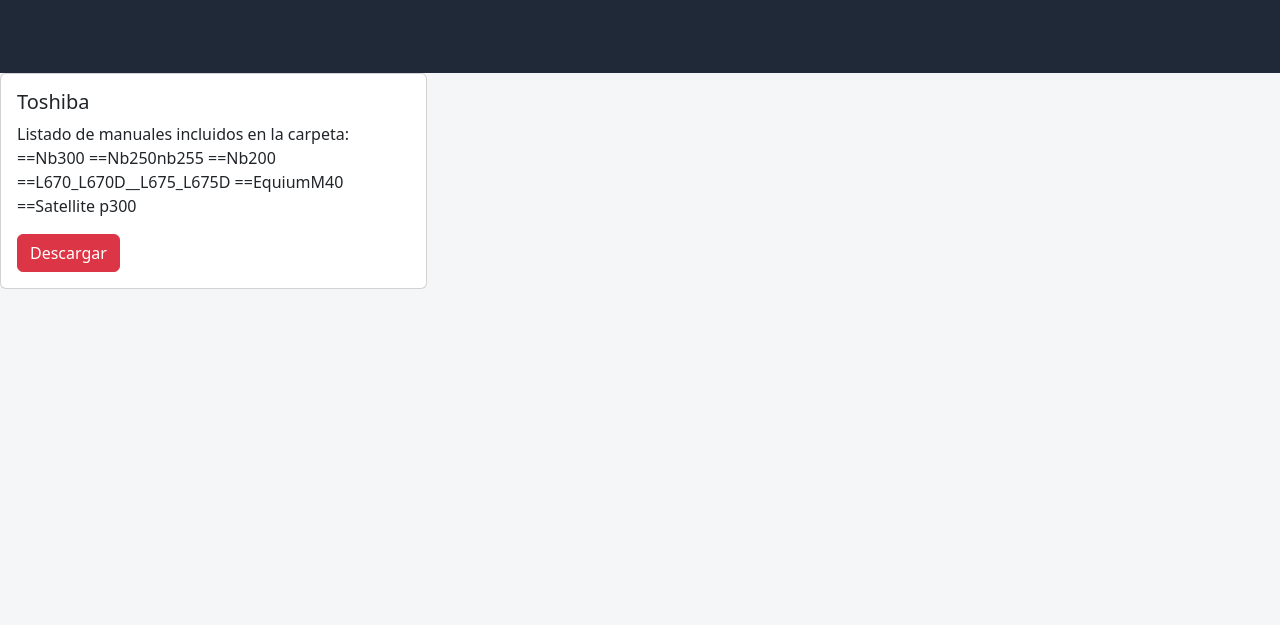
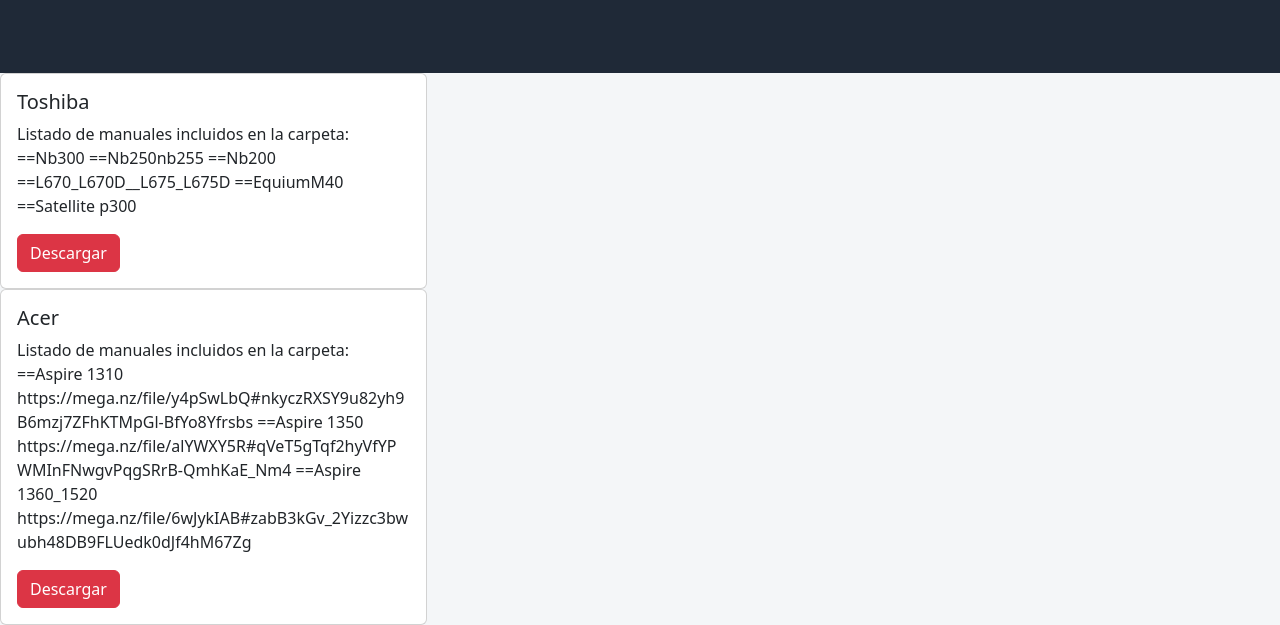
Before and after one commit to yaninacba/Bibliotecatecnico, a plain HTML site: page manuales.html in a window 1280 px wide. Shown: the part 199-824 px from the top of the page. Before the commit the page ends 800 px from the top, so only its background shows below. Drawn offline with nearby package versions, Linux system fonts and the light colour scheme.

Commit message:
manualacer

```diff
--- a/manuales.html
+++ b/manuales.html
@@ -109,6 +109,31 @@ Descargar
 </div>
 </div>
 
+<div class="col-md-4" id="usb">
+
+<div class="card kit-card">
+
+<div class="card-body">
+
+<h5 class="card-title">Acer</h5>
+
+<p class="card-text">
+Listado de manuales incluidos en la carpeta:
+==Aspire 1310  https://mega.nz/file/y4pSwLbQ#nkyczRXSY9u82yh9B6mzj7ZFhKTMpGl-BfYo8Yfrsbs
+==Aspire 1350  https://mega.nz/file/alYWXY5R#qVeT5gTqf2hyVfYPWMInFNwgvPqgSRrB-QmhKaE_Nm4
+==Aspire 1360_1520  https://mega.nz/file/6wJykIAB#zabB3kGv_2Yizzc3bwubh48DB9FLUedk0dJf4hM67Zg
+
+</p>
+
+<a href="https://ouo.io/rs7Mrqo" class="btn btn-danger">
+Descargar
+</a>
+
+
+
+</div>
+</div>
+</div>
 
 <script>
   atOptions = {
```
